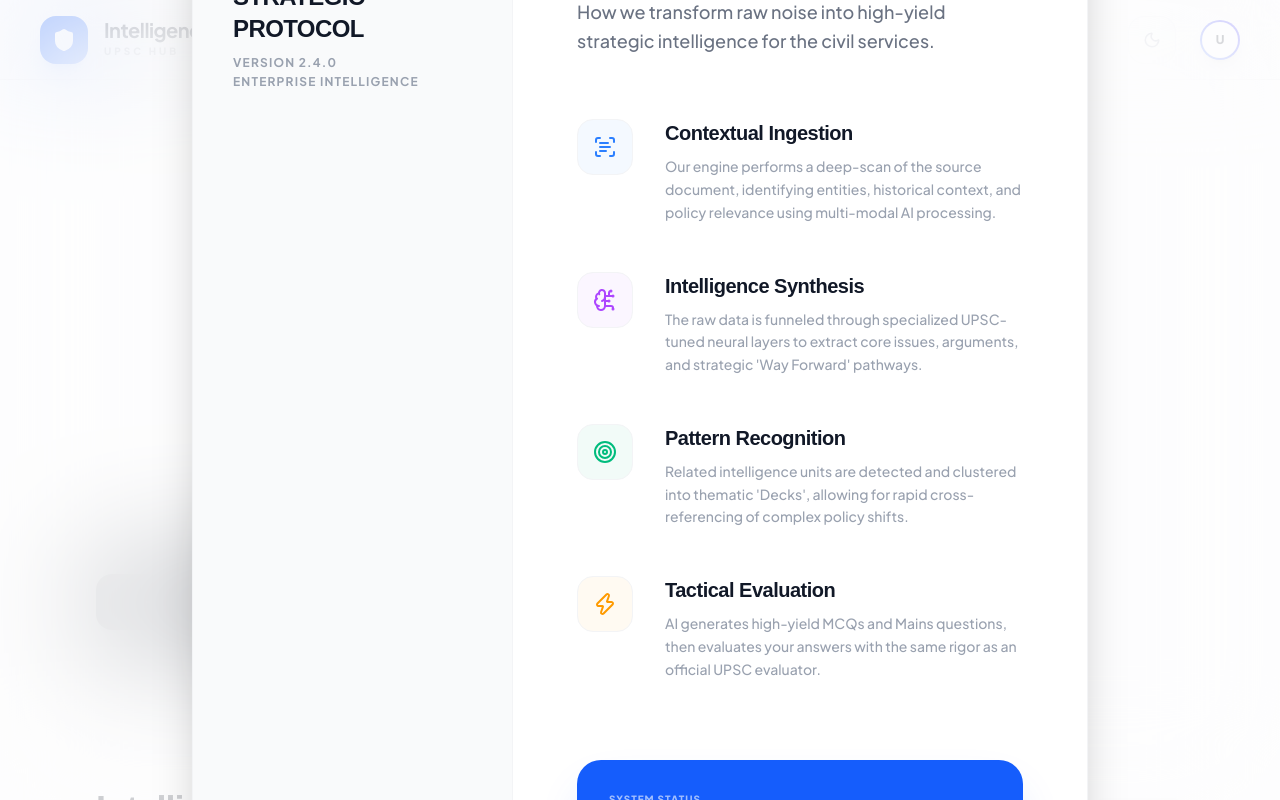
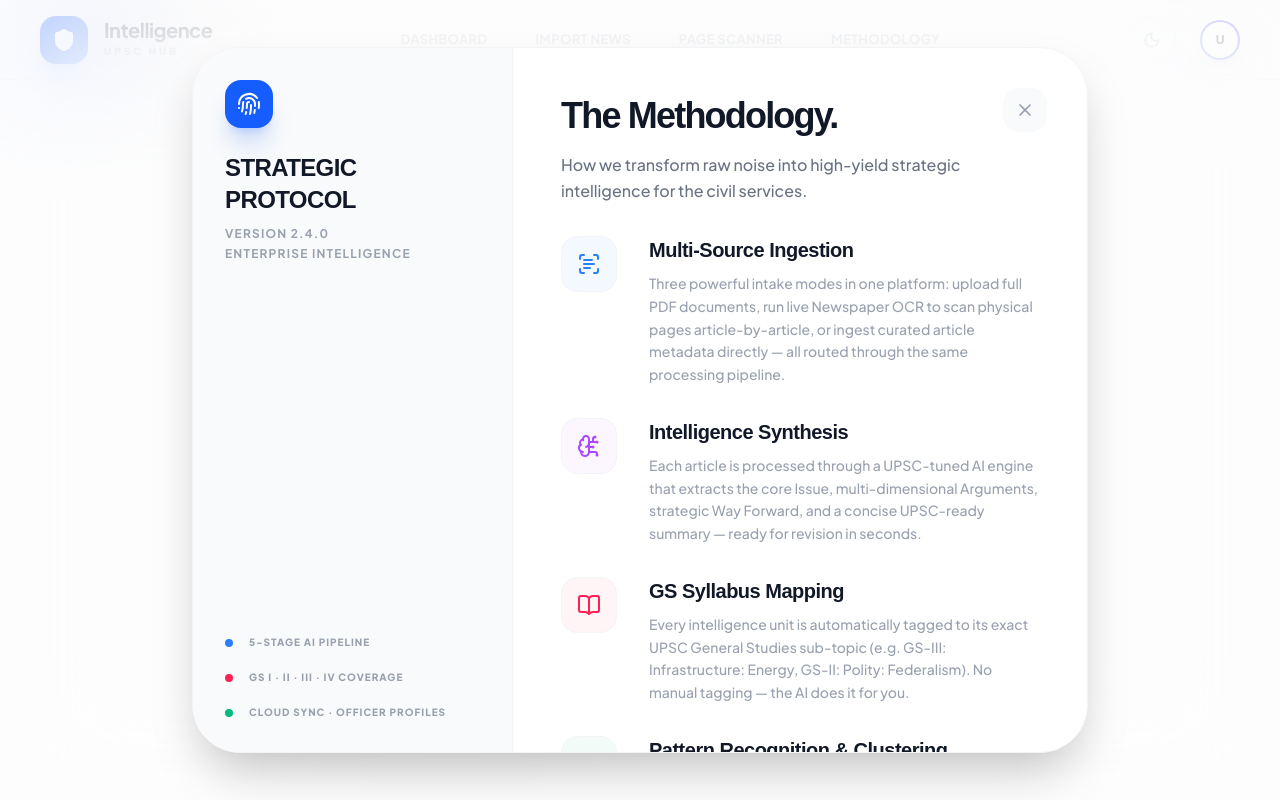
Before and after one commit to MD-Azhar-Hussain/INTELLEGIENCE-AI-HUB, a Next.js app in the folder frontend/: page / in a window 1280 px wide. Both pictures are taken after a click on the button "METHODOLOGY". Shown: the top 800 px of the page. Built offline with nearby package versions, Linux system fonts and the light colour scheme; no server answers.

Commit message:
Changes to UI and fixation

```diff
--- a/frontend/src/app/page.tsx
+++ b/frontend/src/app/page.tsx
@@ -221,15 +221,17 @@ export default function Home() {
         {/* Zen Hero Section */}
         <section className="text-center mb-24 md:mb-40">
           <motion.div
-            initial={{ opacity: 0, scale: 0.9 }}
-            animate={{ opacity: 1, scale: 1 }}
-            className="flex items-center justify-center gap-4 mb-8 md:mb-12"
+            initial={{ opacity: 0, y: -10 }}
+            animate={{ opacity: 1, y: 0 }}
+            className="inline-flex items-center gap-2.5 px-4.5 py-2 bg-emerald-500/5 dark:bg-emerald-500/[0.03] text-emerald-600 dark:text-emerald-400 border border-emerald-500/10 dark:border-emerald-500/20 rounded-full text-[9px] font-black tracking-widest uppercase mb-8 md:mb-12 shadow-sm"
           >
-            <div className="h-px w-6 md:w-10 bg-gray-200 dark:bg-white/10" />
-            <span className="text-[9px] md:text-[11px] font-black uppercase tracking-[0.4em] md:tracking-[0.5em] text-blue-600 dark:text-blue-400">
-              {user ? `Welcome, ${user.name.toUpperCase()}` : "Intelligence Unit"}
+            <span className="relative flex h-2 w-2">
+              <span className="animate-ping absolute inline-flex h-full w-full rounded-full bg-emerald-400 opacity-75"></span>
+              <span className="relative inline-flex rounded-full h-2 w-2 bg-emerald-500"></span>
             </span>
-            <div className="h-px w-6 md:w-10 bg-gray-200 dark:bg-white/10" />
+            <span>
+              {user ? `OFFICER SESSION ACTIVE: ${user.name.toUpperCase()}` : "INTELLIGENCE UNIT ONLINE"}
+            </span>
           </motion.div>
 
           <motion.h1
@@ -249,35 +251,61 @@ export default function Home() {
             className="text-lg md:text-xl text-[var(--text-secondary)] max-w-2xl mx-auto mb-10 md:mb-16 leading-relaxed font-medium px-4 cursor-pointer hover:text-blue-600 transition-colors group"
           >
             {user
-              ? <span className="flex items-center justify-center gap-2">Strategic assets curated for your mission, {user.name.split(' ')[0]}. <span className="text-blue-600 opacity-0 group-hover:opacity-100 transition-opacity flex items-center gap-1 text-sm font-black uppercase tracking-widest ml-2">View Methodology <ArrowRight size={14}/></span></span>
-              : <span className="flex items-center justify-center gap-2 underline decoration-blue-600/30 underline-offset-8">High-yield methodology for civil services. <span className="text-blue-600 opacity-0 group-hover:opacity-100 transition-opacity flex items-center gap-1 text-sm font-black uppercase tracking-widest ml-2">Explainer <ArrowRight size={14}/></span></span>}
+              ? <span className="flex items-center justify-center gap-2">Strategic assets curated for your mission, {user.name.split(' ')[0]}. <span className="text-blue-600 opacity-0 group-hover:opacity-100 transition-opacity flex items-center gap-1 text-sm font-black uppercase tracking-widest ml-2">View Methodology <ArrowRight size={14} /></span></span>
+              : <span className="flex items-center justify-center gap-2 underline decoration-blue-600/30 underline-offset-8">High-yield methodology for civil services. <span className="text-blue-600 opacity-0 group-hover:opacity-100 transition-opacity flex items-center gap-1 text-sm font-black uppercase tracking-widest ml-2">Explainer <ArrowRight size={14} /></span></span>}
           </motion.p>
 
           <motion.div
             initial={{ opacity: 0, y: 20 }}
             animate={{ opacity: 1, y: 0 }}
             transition={{ delay: 0.2 }}
-            className="flex flex-col sm:flex-row items-center gap-6"
+            className="w-full max-w-2xl mx-auto"
           >
             {user ? (
-              <>
-                <button onClick={() => setShowUpload(true)} className="main-btn group w-full sm:w-auto">
+              <div className="backdrop-blur-md bg-white/60 dark:bg-white/[0.02] border border-gray-200/60 dark:border-white/10 rounded-3xl p-4 flex flex-col md:flex-row items-center gap-3 shadow-xl">
+                {/* Complete Summarizer */}
+                <button
+                  onClick={() => setShowUpload(true)}
+                  className="main-btn group shrink-0 w-full md:w-auto whitespace-nowrap text-sm px-6 py-3"
+                >
+                  <Fingerprint size={16} />
                   Complete Summarizer
-                  <ArrowRight size={20} className="group-hover:translate-x-1 transition-transform" />
+                  <ArrowRight size={16} className="group-hover:translate-x-1 transition-transform" />
                 </button>
-                <button onClick={handleLogout} className="text-xs md:text-sm font-black uppercase tracking-widest text-gray-400 hover:text-red-500 transition-colors flex items-center gap-2">
-                  <LogOut size={16} />
-                  Terminate Session
+
+                {/* Divider */}
+                <div className="hidden md:block w-px h-10 bg-gray-200 dark:bg-white/10 shrink-0" />
+
+                {/* Page Scanner */}
+                <Link
+                  href="/newspaper"
+                  className="flex-1 flex items-center justify-center gap-2 px-5 py-3 bg-white/80 dark:bg-white/[0.03] border border-gray-200 dark:border-white/10 rounded-2xl text-sm font-bold text-gray-700 dark:text-white/70 hover:border-blue-600/40 hover:text-blue-600 dark:hover:text-blue-400 transition-all group w-full"
+                >
+                  <Sparkles size={15} className="text-blue-500 group-hover:scale-110 transition-transform" />
+                  Page Scanner
+                  <span className="text-[9px] font-black uppercase tracking-widest text-gray-400 group-hover:text-blue-500 transition-colors ml-1">Newspaper OCR</span>
+                </Link>
+
+                {/* Divider */}
+                <div className="hidden md:block w-px h-10 bg-gray-200 dark:bg-white/10 shrink-0" />
+
+                {/* Terminate Session */}
+                <button
+                  onClick={handleLogout}
+                  className="shrink-0 text-[10px] font-black uppercase tracking-widest text-gray-400 hover:text-red-500 transition-colors flex items-center gap-1.5 whitespace-nowrap"
+                >
+                  <LogOut size={14} />
+                  End Session
                 </button>
-              </>
+              </div>
             ) : (
-              <div className="flex flex-col sm:flex-row items-center gap-6">
-                <button onClick={() => setShowLogin(true)} className="main-btn group w-full sm:w-auto px-12">
-                  <LogIn size={20} />
-                  Access Profile to Ingest
+              <div className="backdrop-blur-md bg-white/60 dark:bg-white/[0.02] border border-gray-200/60 dark:border-white/10 rounded-3xl p-4 flex flex-col sm:flex-row items-center justify-center gap-4 shadow-xl">
+                <button onClick={() => setShowLogin(true)} className="main-btn group w-full sm:w-auto px-10 py-3 text-sm">
+                  <LogIn size={16} />
+                  Access Officer Profile
                 </button>
-                <p className="text-[10px] font-bold text-gray-400 uppercase tracking-widest max-w-[200px] text-center sm:text-left">
-                  Viewing global feed. Logistics restricted to officers.
+                <p className="text-[10px] font-bold text-gray-400 uppercase tracking-widest text-center">
+                  Global feed is public · Ingestion restricted to officers
                 </p>
               </div>
             )}
@@ -402,8 +430,7 @@ export default function Home() {
                 <button
                   key={`cat-${cat || i}`}
                   onClick={() => setFilterCategory(cat)}
-                  className={`px-6 py-2.5 rounded-xl text-xs font-bold transition-all border ${
-                    filterCategory === cat
+                  className={`px-6 py-2.5 rounded-xl text-xs font-bold transition-all border ${filterCategory === cat
                       ? "bg-blue-600 text-white border-blue-600 shadow-lg shadow-blue-600/20"
                       : "bg-white dark:bg-white/[0.03] text-gray-900 dark:text-white/70 border-gray-100 dark:border-white/10 hover:border-blue-600/30 hover:text-blue-600"
                     }`}
@@ -416,8 +443,7 @@ export default function Home() {
 
               <button
                 onClick={() => setFilterImportant(!filterImportant)}
-                className={`px-6 py-2.5 rounded-xl text-xs font-bold transition-all border flex items-center gap-2 ${
-                  filterImportant
+                className={`px-6 py-2.5 rounded-xl text-xs font-bold transition-all border flex items-center gap-2 ${filterImportant
                     ? "bg-amber-500 text-white border-amber-500 shadow-lg shadow-amber-500/20"
                     : "bg-white dark:bg-white/[0.02] text-amber-500/60 border-amber-500/10 hover:border-amber-500/30"
                   }`}
@@ -427,8 +453,7 @@ export default function Home() {
 
               <button
                 onClick={() => setFilterCompleted(!filterCompleted)}
-                className={`px-6 py-2.5 rounded-xl text-xs font-bold transition-all border flex items-center gap-2 ${
-                  filterCompleted
+                className={`px-6 py-2.5 rounded-xl text-xs font-bold transition-all border flex items-center gap-2 ${filterCompleted
                     ? "bg-emerald-500 text-white border-emerald-500 shadow-lg shadow-emerald-500/20"
                     : "bg-white dark:bg-white/[0.02] text-emerald-500/60 border-emerald-500/10 hover:border-emerald-500/30"
                   }`}
@@ -650,19 +675,19 @@ export default function Home() {
         )}
 
         {showMethodology && (
-          <div className="fixed inset-0 z-[100] flex items-center justify-center p-6">
+          <div className="fixed inset-0 z-[100] flex items-start justify-center overflow-y-auto py-6 px-4">
             <motion.div
               initial={{ opacity: 0 }}
               animate={{ opacity: 1 }}
               exit={{ opacity: 0 }}
-              className="absolute inset-0 bg-white/60 dark:bg-black/80 backdrop-blur-3xl"
+              className="fixed inset-0 bg-white/60 dark:bg-black/80 backdrop-blur-3xl"
               onClick={() => setShowMethodology(false)}
             />
             <motion.div
               initial={{ scale: 0.98, opacity: 0, y: 10 }}
               animate={{ scale: 1, opacity: 1, y: 0 }}
               exit={{ scale: 0.98, opacity: 0, y: 10 }}
-              className="relative z-10 w-full max-w-4xl"
+              className="relative z-10 w-full max-w-4xl my-auto"
             >
               <MethodologyModal onClose={() => setShowMethodology(false)} />
             </motion.div>
--- a/frontend/src/components/MethodologyModal.tsx
+++ b/frontend/src/components/MethodologyModal.tsx
@@ -1,7 +1,7 @@
 "use client";
 
 import { motion } from "framer-motion";
-import { X, BrainCircuit, Target, Shield, Zap, CheckCircle2, ChevronRight, Fingerprint, Layers, ScanText, FileText } from "lucide-react";
+import { X, BrainCircuit, Target, Zap, CheckCircle2, ChevronRight, Fingerprint, ScanText, BookOpen, CloudUpload, Database } from "lucide-react";
 
 interface MethodologyModalProps {
   onClose: () => void;
@@ -11,26 +11,32 @@ export default function MethodologyModal({ onClose }: MethodologyModalProps) {
   const steps = [
     {
       icon: <ScanText size={24} />,
-      title: "Contextual Ingestion",
-      desc: "Our engine performs a deep-scan of the source document, identifying entities, historical context, and policy relevance using multi-modal AI processing.",
+      title: "Multi-Source Ingestion",
+      desc: "Three powerful intake modes in one platform: upload full PDF documents, run live Newspaper OCR to scan physical pages article-by-article, or ingest curated article metadata directly — all routed through the same processing pipeline.",
       color: "blue"
     },
     {
       icon: <BrainCircuit size={24} />,
       title: "Intelligence Synthesis",
-      desc: "The raw data is funneled through specialized UPSC-tuned neural layers to extract core issues, arguments, and strategic 'Way Forward' pathways.",
+      desc: "Each article is processed through a UPSC-tuned AI engine that extracts the core Issue, multi-dimensional Arguments, strategic Way Forward, and a concise UPSC-ready summary — ready for revision in seconds.",
       color: "purple"
     },
     {
+      icon: <BookOpen size={24} />,
+      title: "GS Syllabus Mapping",
+      desc: "Every intelligence unit is automatically tagged to its exact UPSC General Studies sub-topic (e.g. GS-III: Infrastructure: Energy, GS-II: Polity: Federalism). No manual tagging — the AI does it for you.",
+      color: "rose"
+    },
+    {
       icon: <Target size={24} />,
-      title: "Pattern Recognition",
-      desc: "Related intelligence units are detected and clustered into thematic 'Decks', allowing for rapid cross-referencing of complex policy shifts.",
+      title: "Pattern Recognition & Clustering",
+      desc: "Related articles are detected and grouped into thematic 'Decks' and 'Newspaper Clusters', letting you rapidly cross-reference policy shifts, compare editorial angles, and build interconnected mental models.",
       color: "emerald"
     },
     {
       icon: <Zap size={24} />,
       title: "Tactical Evaluation",
-      desc: "AI generates high-yield MCQs and Mains questions, then evaluates your answers with the same rigor as an official UPSC evaluator.",
+      desc: "The platform generates high-yield Prelims MCQs and Mains questions from your ingested articles, then evaluates your answers against official UPSC marking standards — closing the loop from input to output.",
       color: "amber"
     }
   ];
@@ -40,33 +46,37 @@ export default function MethodologyModal({ onClose }: MethodologyModalProps) {
       initial={{ opacity: 0, scale: 0.98, y: 10 }}
       animate={{ opacity: 1, scale: 1, y: 0 }}
       exit={{ opacity: 0, scale: 0.98, y: 10 }}
-      className="w-full max-w-5xl bg-white dark:bg-[#0a0a0b] rounded-[3rem] shadow-2xl border border-gray-100 dark:border-white/5 overflow-hidden flex flex-col md:flex-row h-[85vh] md:h-auto"
+      className="w-full max-w-5xl bg-white dark:bg-[#0a0a0b] rounded-[3rem] shadow-2xl border border-gray-100 dark:border-white/5 overflow-hidden flex flex-col md:flex-row"
     >
       {/* Sidebar - Quick Stats */}
-      <div className="w-full md:w-80 bg-gray-50 dark:bg-white/[0.02] p-10 flex flex-col border-r border-gray-100 dark:border-white/5">
-        <div className="w-12 h-12 rounded-2xl bg-blue-600 flex items-center justify-center text-white mb-8 shadow-xl shadow-blue-600/20">
+      <div className="w-full md:w-80 bg-gray-50 dark:bg-white/[0.02] p-8 flex flex-col border-b md:border-b-0 md:border-r border-gray-100 dark:border-white/5 shrink-0">
+        <div className="w-12 h-12 rounded-2xl bg-blue-600 flex items-center justify-center text-white mb-6 shadow-xl shadow-blue-600/20">
           <Fingerprint size={24} />
         </div>
         <h3 className="text-2xl font-black mb-2 tracking-tight uppercase">Strategic Protocol</h3>
-        <p className="text-xs text-gray-400 font-bold mb-12 uppercase tracking-widest leading-relaxed">
+        <p className="text-xs text-gray-400 font-bold mb-10 uppercase tracking-widest leading-relaxed">
           Version 2.4.0 <br />
           Enterprise Intelligence
         </p>
 
-        <div className="space-y-8 mt-auto hidden md:block">
+        <div className="space-y-5 hidden md:block mt-auto">
           <div className="flex items-center gap-4">
             <div className="w-2 h-2 rounded-full bg-blue-500 animate-pulse" />
-            <span className="text-[10px] font-black uppercase tracking-widest text-gray-400">Gemini 2.0 Integration</span>
+            <span className="text-[10px] font-black uppercase tracking-widest text-gray-400">5-Stage AI Pipeline</span>
+          </div>
+          <div className="flex items-center gap-4">
+            <div className="w-2 h-2 rounded-full bg-rose-500" />
+            <span className="text-[10px] font-black uppercase tracking-widest text-gray-400">GS I · II · III · IV Coverage</span>
           </div>
           <div className="flex items-center gap-4">
             <div className="w-2 h-2 rounded-full bg-emerald-500" />
-            <span className="text-[10px] font-black uppercase tracking-widest text-gray-400">Neutral Policy Engine</span>
+            <span className="text-[10px] font-black uppercase tracking-widest text-gray-400">Cloud Sync · Officer Profiles</span>
           </div>
         </div>
       </div>
 
       {/* Main Content */}
-      <div className="flex-1 p-10 md:p-16 relative overflow-y-auto">
+      <div className="flex-1 p-8 md:p-12 relative overflow-y-auto max-h-[88vh]">
         <button
           onClick={onClose}
           className="absolute top-10 right-10 p-3 rounded-2xl bg-gray-50 dark:bg-white/5 text-gray-400 hover:text-gray-600 dark:hover:text-white transition-colors"
@@ -75,12 +85,12 @@ export default function MethodologyModal({ onClose }: MethodologyModalProps) {
         </button>
 
         <div className="max-w-2xl">
-          <h2 className="text-4xl md:text-5xl font-extrabold mb-6 tracking-tighter">The Methodology.</h2>
-          <p className="text-lg text-gray-500 dark:text-gray-400 font-medium mb-16 leading-relaxed">
+          <h2 className="text-3xl md:text-4xl font-extrabold mb-4 tracking-tighter">The Methodology.</h2>
+          <p className="text-base text-gray-500 dark:text-gray-400 font-medium mb-8 leading-relaxed">
             How we transform raw noise into high-yield strategic intelligence for the civil services.
           </p>
 
-          <div className="space-y-12">
+          <div className="space-y-8">
             {steps.map((step, idx) => (
               <motion.div
                 key={idx}
@@ -92,6 +102,7 @@ export default function MethodologyModal({ onClose }: MethodologyModalProps) {
                 <div className={`w-14 h-14 rounded-2xl shrink-0 border border-gray-100 dark:border-white/5 flex items-center justify-center transition-all group-hover:scale-110 group-hover:shadow-lg
                   ${step.color === 'blue' ? 'text-blue-500 bg-blue-500/5' :
                     step.color === 'purple' ? 'text-purple-500 bg-purple-500/5' :
+                    step.color === 'rose' ? 'text-rose-500 bg-rose-500/5' :
                     step.color === 'emerald' ? 'text-emerald-500 bg-emerald-500/5' :
                     'text-amber-500 bg-amber-500/5'}
                 `}>
@@ -111,7 +122,7 @@ export default function MethodologyModal({ onClose }: MethodologyModalProps) {
           </div>
         </div>
 
-        <div className="mt-20 p-8 rounded-3xl bg-blue-600 text-white flex items-center justify-between shadow-2xl shadow-blue-600/20">
+        <div className="mt-10 p-6 rounded-3xl bg-blue-600 text-white flex items-center justify-between shadow-2xl shadow-blue-600/20">
           <div>
             <h5 className="font-black uppercase tracking-widest text-[10px] mb-2 opacity-60">System Status</h5>
             <p className="text-xl font-bold">Operational Accuracy: 99.4%</p>
```
Also changed, not shown: 1 other file (tests, documents, lock files or other folders). Lines whose indentation alone changed are shown as unchanged.
